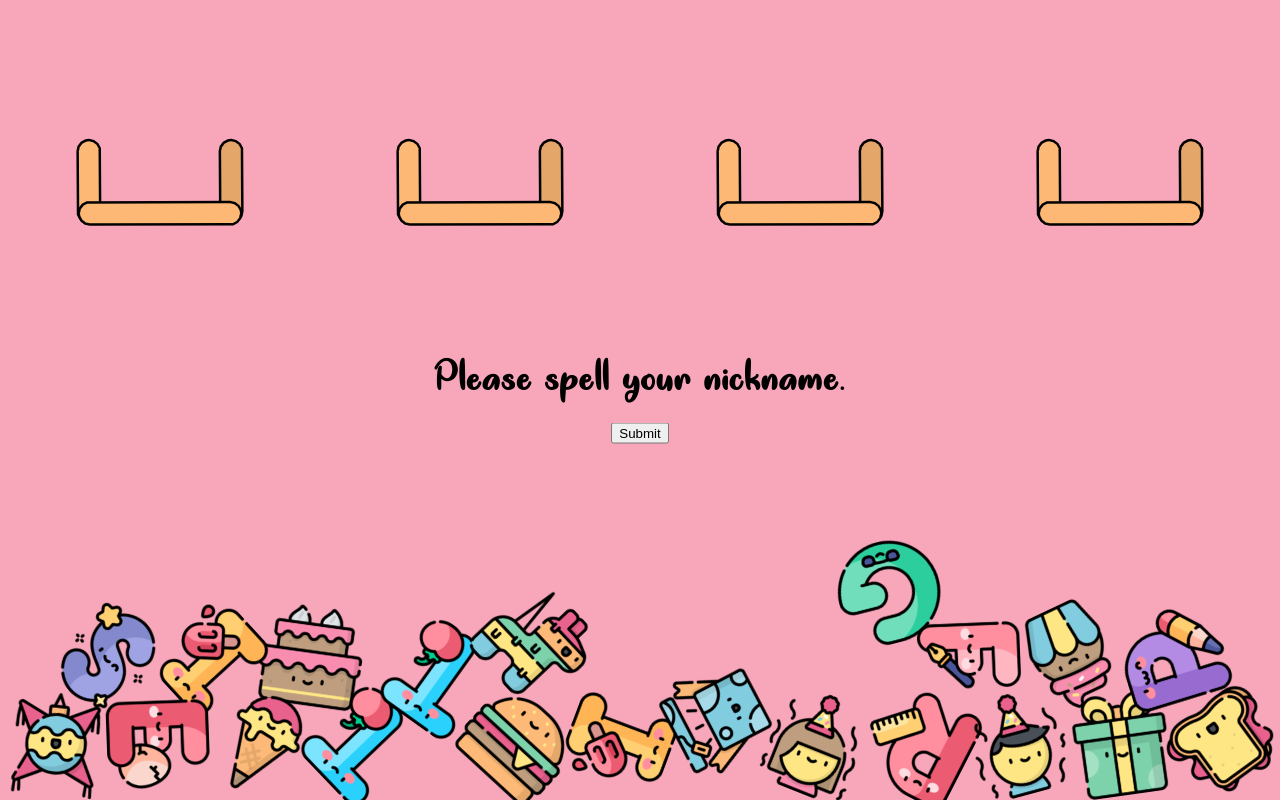
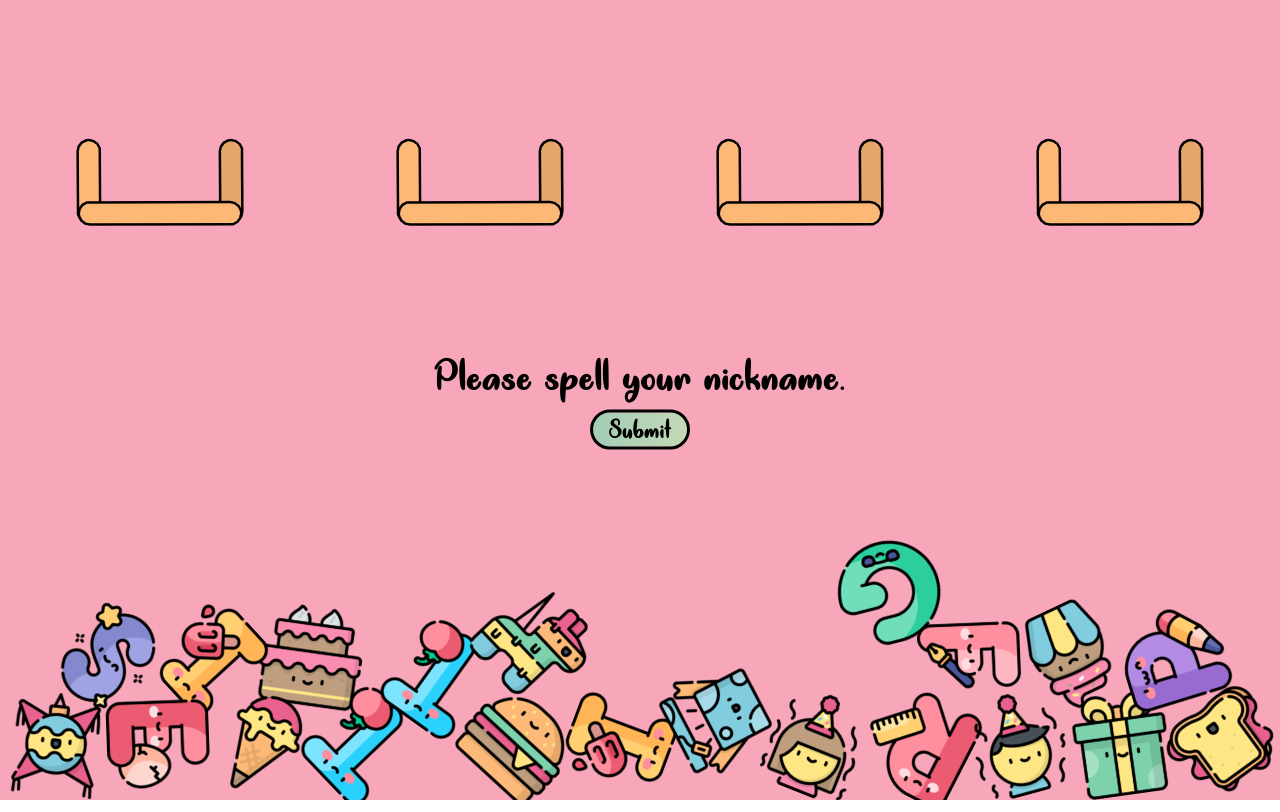
Before and after one commit to raisamong/happy-birthday-rsm, a React (Create React App) app: page / in a window 1280 px wide. Built offline with nearby package versions, Linux system fonts and the light colour scheme.

Commit message:
styled buttom

```diff
--- a/src/App.js
+++ b/src/App.js
@@ -1,7 +1,7 @@
 import React from "react";
 import anime from "animejs/lib/anime.es.js";
 import Matter from "matter-js";
-import styled from "styled-components";
+import styled, { keyframes } from "styled-components";
 import $ from "jquery";
 import G from "./svg/G";
 import I from "./svg/I";
@@ -19,6 +19,35 @@ import innerLetter from "./png/innerLetter.png";
 const Container = styled.div`
   width: 100%;
   height: 100%;
+`;
+
+const gradient = keyframes`
+  0% { background-position: 0% 50% }
+  100% { background-position: 100%  }
+`;
+
+const gradientOut = keyframes`
+  0% { background-position: 100%  }
+  100% { background-position: 0% 50% }
+`;
+
+const StyledButton = styled.button`
+  background: linear-gradient(to right, #a2ccb6 0%, #fceeb5 50%, #ee786e 100%);
+  background-size: 500%;
+  border-radius: 5rem;
+  border: 3px solid black;
+  width: 100px;
+  height: 40px;
+  font-size: 30px;
+  font-family: "unicorn";
+  animation-name: ${gradientOut};
+  animation-duration: 0.5s;
+  animation-iteration-count: 1;
+  animation-fill-mode: forwards;
+
+  &:hover {
+    animation-name: ${gradient};
+  }
 `;
 
 const CenterContainer = styled.div`
@@ -190,7 +219,6 @@ class Scene extends React.Component {
   }
 
   componentDidMount() {
-    animateCSS("#intro", "zoomInDown");
     const _this = this;
     const engine = Engine.create();
     const { world } = engine;
@@ -467,6 +495,9 @@ class Scene extends React.Component {
 
     Render.run(render);
 
+    animateCSS("#intro", "zoomInDown");
+    // animateCSS("#submitBtn", "bounceInUp");
+
     _this.setState({
       world,
       collectorBodies,
@@ -646,9 +677,9 @@ class Scene extends React.Component {
                 </span>
 
                 {trimedName.length ? null : <span id="warning" />}
-                <button id="submitBtn" onClick={this.onSubmit}>
+                <StyledButton id="submitBtn" onClick={this.onSubmit}>
                   Submit
-                </button>
+                </StyledButton>
               </>
             )}
           </CenterContainer>
```
